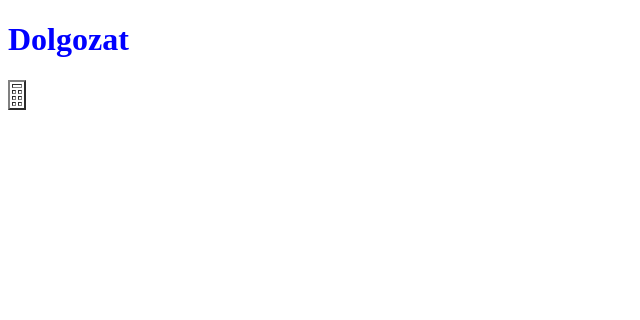
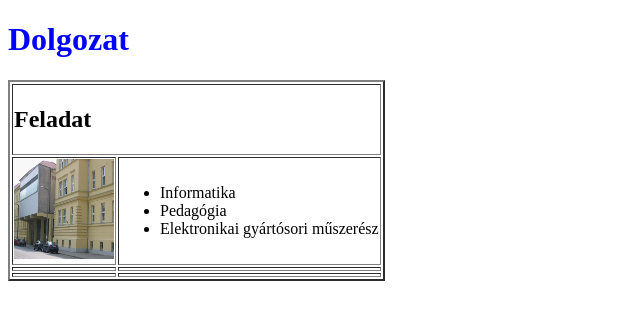
Before and after one commit to CsanyiLevente/dolgozat, a plain HTML site: page index.html in a window 1280 px wide. Shown: the whole page, without its empty margins (0-640 px from the left). Drawn offline with Linux system fonts and the light colour scheme.

Commit message:
Sixth Commit

```diff
--- a/index.html
+++ b/index.html
@@ -13,11 +13,11 @@
     <h1>Dolgozat</h1>
     <table id="Tablazat" border="2">
         <tr>
-            <td colspan="2"></td>
+            <td colspan="2"> <h2>Feladat</h2> </td>
         </tr>
 
         <tr>
-            <td></td> <td></td>
+            <td> <a href="https://gdszeged.hu/" target="_blank"><img src="gd.jpg"></a></td> <td> <ul> <li>Informatika</li> <li>Pedagógia</li> <li>Elektronikai gyártósori műszerész</li> </ul> </td>
         </tr>
 
         <tr>
--- a/style.css
+++ b/style.css
@@ -1,3 +1,8 @@
 h1 {
     color: blue;
 }
+
+img {
+    width: 100px;
+    height: 100px;
+}
```
